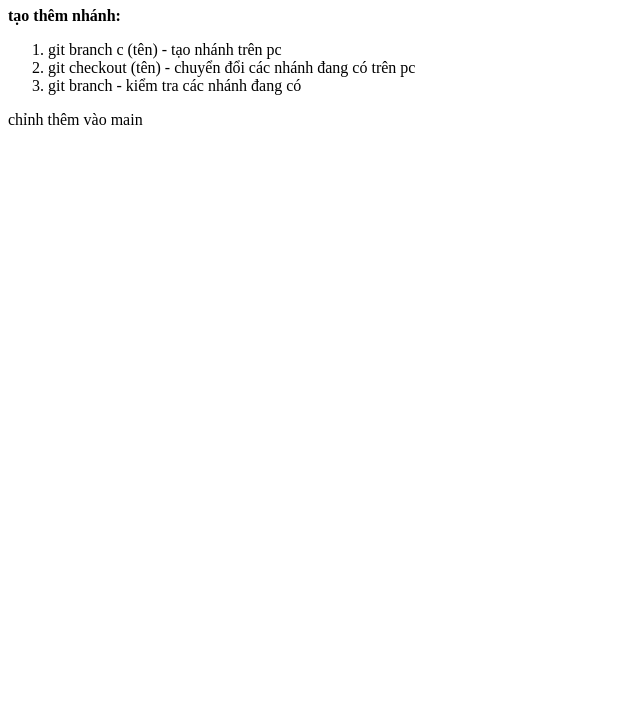
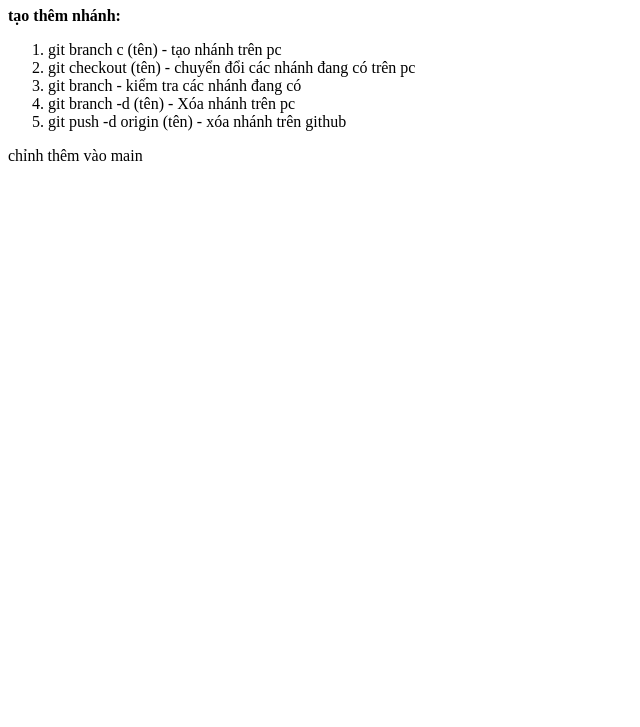
Before and after one commit to tnhnee/hoc-html-project3, a plain HTML site: page index.html in a window 1280 px wide. Shown: the part 73-800 px from the top of the page, without its empty margins (0-640 px from the left). Drawn offline with Linux system fonts and the light colour scheme.

Commit message:
commnit lan 3

```diff
--- a/index.html
+++ b/index.html
@@ -12,6 +12,8 @@
       <li>git branch c (tên) - tạo nhánh trên pc</li>
       <li>git checkout (tên) - chuyển đổi các nhánh đang có trên pc</li>
       <li>git branch - kiểm tra các nhánh đang có</li>
+      <li>git branch -d (tên) - Xóa nhánh trên pc</li>
+      <li>git push -d origin (tên) - xóa nhánh trên github</li>
     </ol>
     <p>chỉnh thêm vào main</p>
   </body>
```
